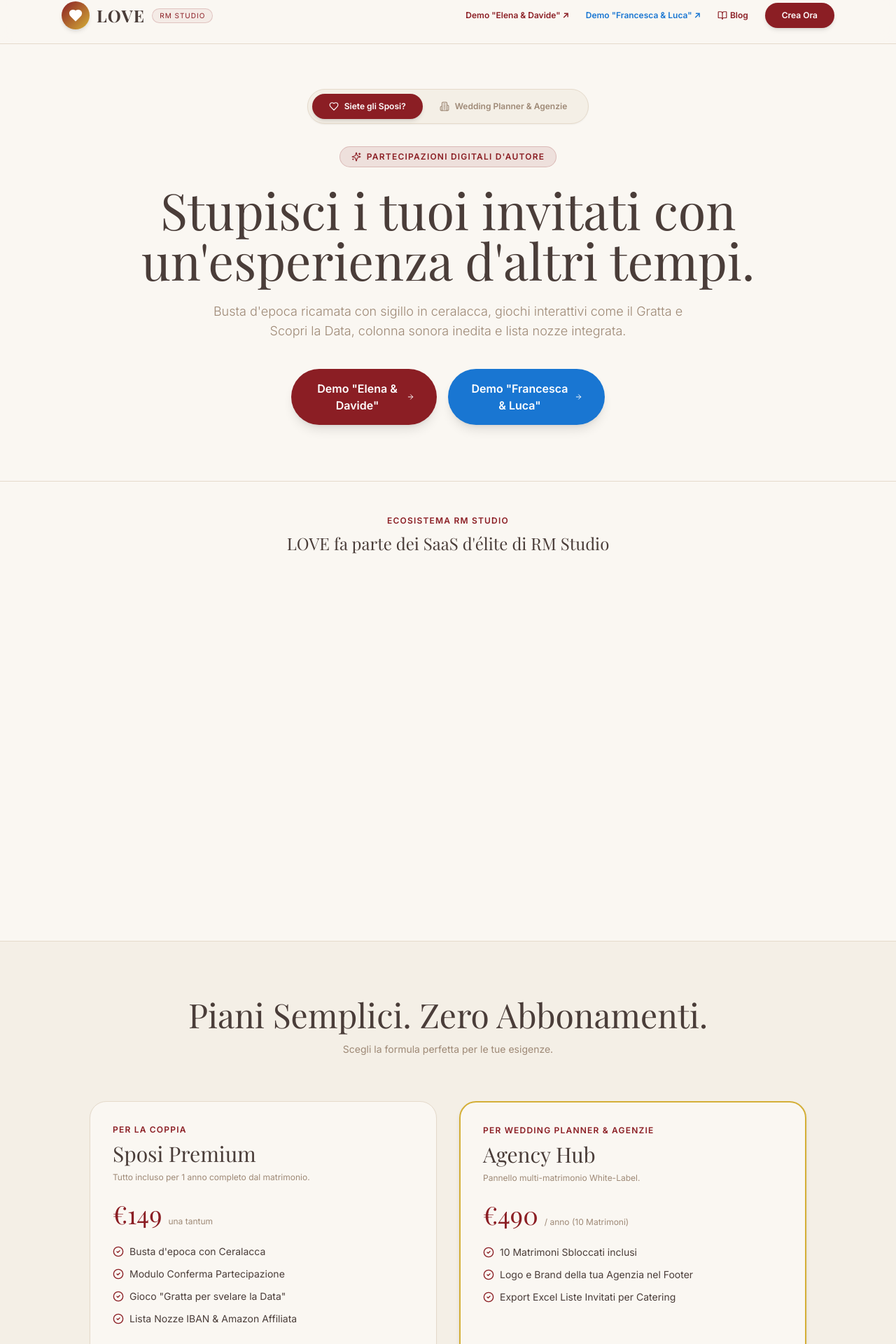
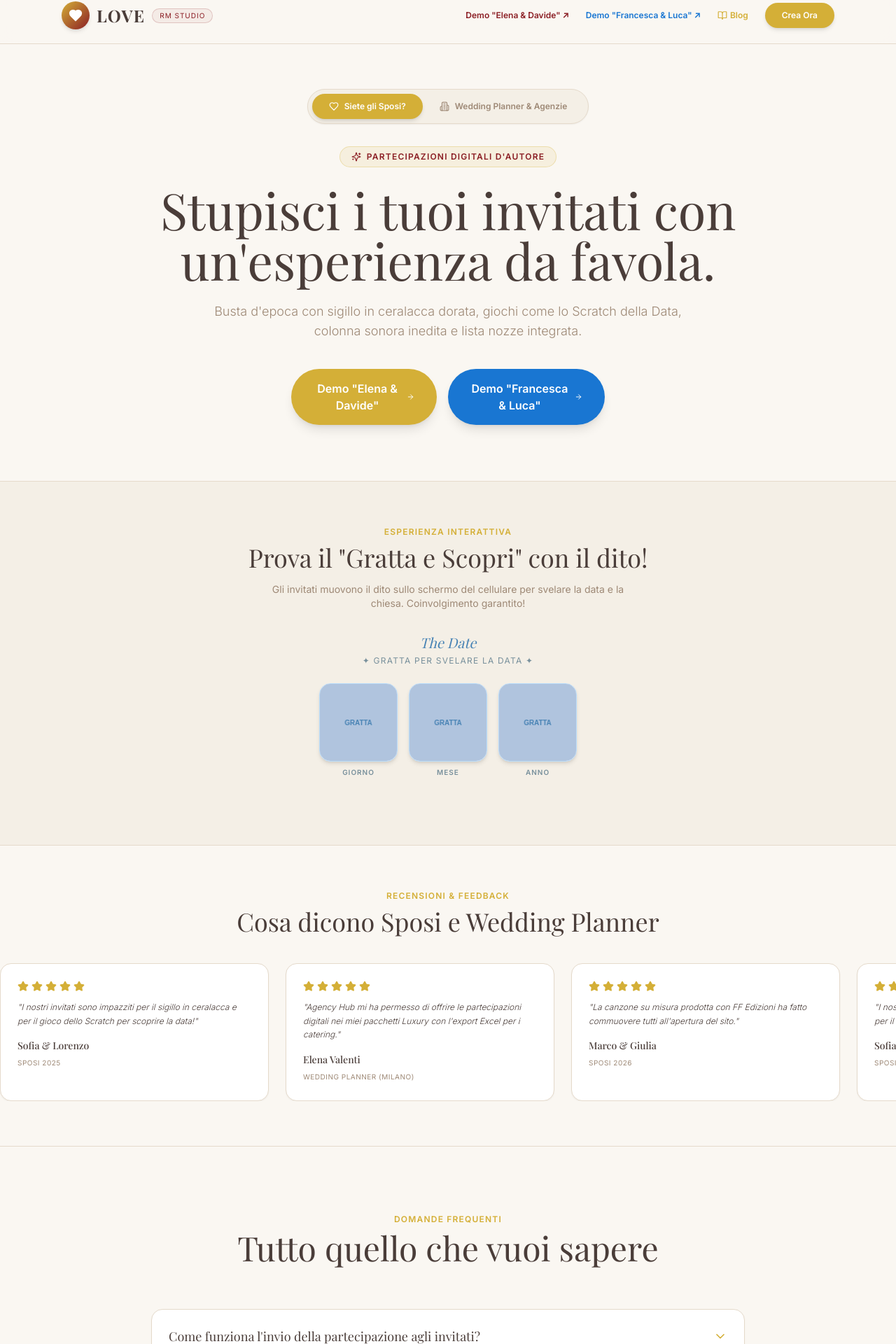
Before and after one commit to Rickym2025/love, a Next.js app: page / in a window 1280 px wide. Shown: the part 18-1938 px from the top of the page at 70% size. Built offline with nearby package versions, Linux system fonts and the light colour scheme; no server answers; a web font is replaced by a local one.

Commit message:
Update page.tsx

```diff
--- a/src/app/page.tsx
+++ b/src/app/page.tsx
@@ -28,14 +28,54 @@ export default function LandingPage() {
     setOpenFaq(openFaq === index ? null : index);
   };
 
+  const testimonials = [
+    {
+      name: 'Sofia & Lorenzo',
+      role: 'Sposi 2025',
+      text: 'I nostri invitati sono impazziti per il sigillo in ceralacca e per il gioco dello Scratch per scoprire la data!',
+      stars: 5,
+    },
+    {
+      name: 'Elena Valenti',
+      role: 'Wedding Planner (Milano)',
+      text: 'Agency Hub mi ha permesso di offrire le partecipazioni digitali nei miei pacchetti Luxury con l\'export Excel per i catering.',
+      stars: 5,
+    },
+    {
+      name: 'Marco & Giulia',
+      role: 'Sposi 2026',
+      text: 'La canzone su misura prodotta con FF Edizioni ha fatto commuovere tutti all\'apertura del sito.',
+      stars: 5,
+    },
+  ];
+
+  const faqs = [
+    {
+      q: 'Come funziona l\'invio della partecipazione agli invitati?',
+      a: 'Riceverai un link unico e personalizzato (es: love.rmstudio.app/elena-e-davide?guest=Mario+Rossi). Potrai inviarlo con un tap su WhatsApp, e-mail o tramite QR Code sulle partecipazioni fisiche.',
+    },
+    {
+      q: 'Gli invitati devono scaricare un\'applicazione?',
+      a: 'No! LOVE è una Web-App nativa ultra-veloce. Si apre dal browser di qualsiasi smartphone senza alcuna installazione.',
+    },
+    {
+      q: 'Posso esportare la lista per la location/catering?',
+      a: 'Certamente. Dalla tua Dashboard riservata potrai scaricare in ogni momento il file Excel/CSV completo con presenze, menu ed intolleranze alimentari.',
+    },
+    {
+      q: 'Come funziona la canzone personalizzata di FF Edizioni?',
+      a: 'Creiamo un brano d\'autore inedito (in collaborazione con il Maestro Fausto Fusetti, iscritto SIAE) cucito sulla vostra storia d\'amore.',
+    },
+  ];
+
   return (
-    <div className="min-h-screen bg-[#FAF7F2] text-[#4A3D39] selection:bg-[#8B1E24] selection:text-white">
+    <div className="min-h-screen bg-[#FAF7F2] text-[#4A3D39] selection:bg-[#D4AF37] selection:text-white">
 
       {/* NAVBAR */}
       <header className="border-b border-[#E5DACB] bg-[#FAF7F2]/90 backdrop-blur-md sticky top-0 z-40">
         <div className="max-w-6xl mx-auto px-6 h-20 flex items-center justify-between">
           <div className="flex items-center gap-2.5">
-            <div className="w-10 h-10 rounded-full bg-gradient-to-br from-[#8B1E24] to-[#D4AF37] flex items-center justify-center text-white shadow-md">
+            <div className="w-10 h-10 rounded-full bg-gradient-to-br from-[#D4AF37] to-[#8B1E24] flex items-center justify-center text-white shadow-md">
               <Heart className="w-5 h-5 fill-white" />
             </div>
             <span className="font-serif text-2xl font-bold tracking-wider text-[#4A3D39]">
@@ -49,13 +89,13 @@ export default function LandingPage() {
           <div className="flex items-center gap-6">
             <Link
               href="/elena-e-davide"
-              className="text-xs text-[#8B1E24] hover:text-[#6E1216] transition-colors hidden md:block font-semibold"
+              className="text-xs text-[#8B1E24] hover:underline font-bold hidden md:block"
             >
               Demo "Elena & Davide" ↗
             </Link>
             <Link
               href="/francesca-e-luca"
-              className="text-xs text-[#1976D2] hover:text-[#1565C0] transition-colors hidden md:block font-semibold"
+              className="text-xs text-[#1976D2] hover:underline font-bold hidden md:block"
             >
               Demo "Francesca & Luca" ↗
             </Link>
@@ -64,7 +104,7 @@ export default function LandingPage() {
               href="https://blogs.rmstudio.app/love/"
               target="_blank"
               rel="noopener noreferrer"
-              className="text-xs font-bold text-[#8B1E24] hover:underline flex items-center gap-1"
+              className="text-xs font-bold text-[#D4AF37] hover:underline flex items-center gap-1"
             >
               <BookOpen className="w-3.5 h-3.5" />
               <span>Blog</span>
@@ -72,7 +112,7 @@ export default function LandingPage() {
 
             <a
               href="#prezzi"
-              className="px-6 py-2.5 rounded-full bg-[#8B1E24] text-white text-xs font-bold hover:bg-[#6E1216] transition-all shadow-md active:scale-95"
+              className="px-6 py-2.5 rounded-full bg-[#D4AF37] text-white text-xs font-bold hover:bg-[#B59226] transition-all shadow-md active:scale-95"
             >
               Crea Ora
             </a>
@@ -88,7 +128,7 @@ export default function LandingPage() {
             onClick={() => setActiveTab('sposi')}
             className={`px-6 py-2.5 rounded-full text-xs font-bold transition-all flex items-center gap-2 ${
               activeTab === 'sposi'
-                ? 'bg-[#8B1E24] text-white shadow-md'
+                ? 'bg-[#D4AF37] text-white shadow-md'
                 : 'text-[#9E8976] hover:text-[#4A3D39]'
             }`}
           >
@@ -99,7 +139,7 @@ export default function LandingPage() {
             onClick={() => setActiveTab('agenzie')}
             className={`px-6 py-2.5 rounded-full text-xs font-bold transition-all flex items-center gap-2 ${
               activeTab === 'agenzie'
-                ? 'bg-[#8B1E24] text-white shadow-md'
+                ? 'bg-[#D4AF37] text-white shadow-md'
                 : 'text-[#9E8976] hover:text-[#4A3D39]'
             }`}
           >
@@ -110,20 +150,20 @@ export default function LandingPage() {
 
         {activeTab === 'sposi' ? (
           <>
-            <div className="inline-flex items-center gap-2 px-4 py-1.5 rounded-full bg-[#8B1E24]/10 border border-[#8B1E24]/20 text-[#8B1E24] text-xs tracking-widest uppercase mb-6 font-semibold">
+            <div className="inline-flex items-center gap-2 px-4 py-1.5 rounded-full bg-[#D4AF37]/10 border border-[#D4AF37]/30 text-[#8B1E24] text-xs tracking-widest uppercase mb-6 font-semibold">
               <Sparkles className="w-3.5 h-3.5" />
               Partecipazioni Digitali d'Autore
             </div>
             <h1 className="font-serif text-4xl sm:text-7xl font-normal text-[#4A3D39] leading-tight mb-6 max-w-4xl">
-              Stupisci i tuoi invitati con un'esperienza d'altri tempi.
+              Stupisci i tuoi invitati con un'esperienza da favola.
             </h1>
             <p className="text-[#9E8976] text-base sm:text-lg max-w-2xl mx-auto mb-10 leading-relaxed font-light">
-              Busta d'epoca ricamata con sigillo in ceralacca, giochi interattivi come il Gratta e Scopri la Data, colonna sonora inedita e lista nozze integrata.
+              Busta d'epoca con sigillo in ceralacca dorata, giochi come lo Scratch della Data, colonna sonora inedita e lista nozze integrata.
             </p>
           </>
         ) : (
           <>
-            <div className="inline-flex items-center gap-2 px-4 py-1.5 rounded-full bg-[#8B1E24]/10 border border-[#8B1E24]/20 text-[#8B1E24] text-xs tracking-widest uppercase mb-6 font-semibold">
+            <div className="inline-flex items-center gap-2 px-4 py-1.5 rounded-full bg-[#D4AF37]/10 border border-[#D4AF37]/30 text-[#8B1E24] text-xs tracking-widest uppercase mb-6 font-semibold">
               <Building2 className="w-3.5 h-3.5" />
               Soluzione White-Label B2B
             </div>
@@ -140,7 +180,7 @@ export default function LandingPage() {
         <div className="flex flex-col sm:flex-row items-center justify-center gap-4 w-full max-w-md">
           <Link
             href="/elena-e-davide"
-            className="w-full sm:w-auto px-8 py-4 rounded-full bg-[#8B1E24] text-white font-bold hover:bg-[#6E1216] transition-all shadow-lg flex items-center justify-center gap-2 active:scale-95"
+            className="w-full sm:w-auto px-8 py-4 rounded-full bg-[#D4AF37] text-white font-bold hover:bg-[#B59226] transition-all shadow-lg flex items-center justify-center gap-2 active:scale-95"
           >
             <span>Demo "Elena & Davide"</span>
             <ArrowRight className="w-4 h-4" />
@@ -152,6 +192,92 @@ export default function LandingPage() {
             <span>Demo "Francesca & Luca"</span>
             <ArrowRight className="w-4 h-4" />
           </Link>
+        </div>
+      </section>
+
+      {/* GAMIFICATION SHOWCASE */}
+      <section className="py-16 px-6 bg-[#F4EFE6] border-y border-[#E5DACB]">
+        <div className="max-w-4xl mx-auto text-center">
+          <span className="text-xs text-[#D4AF37] uppercase tracking-widest font-semibold mb-2 block">
+            Esperienza Interattiva
+          </span>
+          <h2 className="font-serif text-3xl sm:text-4xl text-[#4A3D39] mb-4">
+            Prova il "Gratta e Scopri" con il dito!
+          </h2>
+          <p className="text-[#9E8976] text-sm max-w-lg mx-auto mb-8">
+            Gli invitati muovono il dito sullo schermo del cellulare per svelare la data e la chiesa. Coinvolgimento garantito!
+          </p>
+
+          <ScratchCard
+            revealText="28 SETTEMBRE 2026"
+            subText="Chiesa di Pescarenico • Ore 11:00"
+          />
+        </div>
+      </section>
+
+      {/* STRISCIA SCORREVOLE COMMENTI */}
+      <section className="py-16 bg-[#FAF7F2] border-b border-[#E5DACB] overflow-hidden">
+        <div className="max-w-6xl mx-auto text-center mb-10 px-6">
+          <span className="text-xs text-[#D4AF37] uppercase tracking-widest font-semibold block mb-2">Recensioni & Feedback</span>
+          <h2 className="font-serif text-3xl sm:text-4xl text-[#4A3D39]">Cosa dicono Sposi e Wedding Planner</h2>
+        </div>
+
+        <div className="relative w-full overflow-hidden">
+          <div className="animate-marquee flex gap-6">
+            {[...testimonials, ...testimonials].map((t, idx) => (
+              <div
+                key={idx}
+                className="w-80 sm:w-96 flex-shrink-0 bg-white border border-[#E5DACB] p-6 rounded-2xl shadow-sm"
+              >
+                <div className="flex items-center gap-1 mb-3 text-[#D4AF37]">
+                  {[...Array(t.stars)].map((_, i) => (
+                    <Star key={i} className="w-4 h-4 fill-[#D4AF37] text-[#D4AF37]" />
+                  ))}
+                </div>
+                <p className="text-xs text-[#4A3D39] italic mb-4 leading-relaxed font-light">"{t.text}"</p>
+                <div>
+                  <h4 className="font-serif text-sm font-medium text-[#4A3D39]">{t.name}</h4>
+                  <span className="text-[10px] text-[#9E8976] uppercase tracking-wider">{t.role}</span>
+                </div>
+              </div>
+            ))}
+          </div>
+        </div>
+      </section>
+
+      {/* SEZIONE FAQ DETTAGLIATA */}
+      <section className="py-24 px-6 max-w-4xl mx-auto">
+        <div className="text-center mb-16">
+          <span className="text-xs text-[#D4AF37] uppercase tracking-widest font-semibold block mb-2">Domande Frequenti</span>
+          <h2 className="font-serif text-3xl sm:text-5xl text-[#4A3D39] mb-4">
+            Tutto quello che vuoi sapere
+          </h2>
+        </div>
+
+        <div className="space-y-4">
+          {faqs.map((faq, index) => (
+            <div
+              key={index}
+              className="bg-white border border-[#E5DACB] rounded-2xl overflow-hidden shadow-sm"
+            >
+              <button
+                onClick={() => toggleFaq(index)}
+                className="w-full p-6 text-left font-serif text-lg text-[#4A3D39] flex items-center justify-between gap-4 focus:outline-none"
+              >
+                <span>{faq.q}</span>
+                <ChevronDown
+                  className={`w-5 h-5 text-[#D4AF37] transition-transform duration-300 ${
+                    openFaq === index ? 'rotate-180' : ''
+                  }`}
+                />
+              </button>
+              {openFaq === index && (
+                <div className="px-6 pb-6 text-xs sm:text-sm text-[#9E8976] leading-relaxed border-t border-[#E5DACB]/50 pt-4 font-light">
+                  {faq.a}
+                </div>
+              )}
+            </div>
+          ))}
         </div>
       </section>
 
@@ -168,16 +294,13 @@ export default function LandingPage() {
         </div>
       </section>
 
-      {/* SEZIONE PREZZI */}
+      {/* PREZZI */}
       <section id="prezzi" className="py-20 px-6 bg-[#F4EFE6] border-t border-[#E5DACB]">
         <div className="max-w-5xl mx-auto">
           <div className="text-center mb-16">
             <h2 className="font-serif text-3xl sm:text-5xl text-[#4A3D39] mb-4">
               Piani Semplici. Zero Abbonamenti.
             </h2>
-            <p className="text-[#9E8976] text-sm max-w-md mx-auto">
-              Scegli la formula perfetta per le tue esigenze.
-            </p>
           </div>
 
           <div className="grid md:grid-cols-2 gap-8 items-stretch">
@@ -188,16 +311,15 @@ export default function LandingPage() {
                   Per la Coppia
                 </span>
                 <h3 className="font-serif text-3xl text-[#4A3D39] mb-2">Sposi Premium</h3>
-                <p className="text-[#9E8976] text-xs mb-6">Tutto incluso per 1 anno completo dal matrimonio.</p>
                 <div className="text-4xl font-serif text-[#8B1E24] mb-6">
                   €149 <span className="text-xs text-[#9E8976] font-sans font-normal">una tantum</span>
                 </div>
 
                 <ul className="space-y-3 text-sm text-[#4A3D39] mb-8">
-                  <li className="flex items-center gap-2"><CheckCircle2 className="w-4 h-4 text-[#8B1E24]" /> Busta d'epoca con Ceralacca</li>
-                  <li className="flex items-center gap-2"><CheckCircle2 className="w-4 h-4 text-[#8B1E24]" /> Modulo Conferma Partecipazione</li>
-                  <li className="flex items-center gap-2"><CheckCircle2 className="w-4 h-4 text-[#8B1E24]" /> Gioco "Gratta per svelare la Data"</li>
-                  <li className="flex items-center gap-2"><CheckCircle2 className="w-4 h-4 text-[#8B1E24]" /> Lista Nozze IBAN & Amazon Affiliata</li>
+                  <li className="flex items-center gap-2"><CheckCircle2 className="w-4 h-4 text-[#D4AF37]" /> Busta d'epoca con Ceralacca</li>
+                  <li className="flex items-center gap-2"><CheckCircle2 className="w-4 h-4 text-[#D4AF37]" /> Modulo Conferma Partecipazione</li>
+                  <li className="flex items-center gap-2"><CheckCircle2 className="w-4 h-4 text-[#D4AF37]" /> Gioco "Gratta per svelare la Data"</li>
+                  <li className="flex items-center gap-2"><CheckCircle2 className="w-4 h-4 text-[#D4AF37]" /> Lista Nozze IBAN & Amazon Affiliata</li>
                 </ul>
               </div>
 
@@ -205,7 +327,7 @@ export default function LandingPage() {
                 href="https://wa.me/3904251675950?text=Ciao%20RM%20Studio,%20vorrei%20informazioni%20per%20creare%20il%20sito%20Love%20per%20il%20mio%20matrimonio!"
                 target="_blank"
                 rel="noopener noreferrer"
-                className="w-full py-3.5 rounded-xl bg-[#8B1E24] text-white font-bold text-center hover:bg-[#6E1216] transition-all shadow-md uppercase tracking-wider text-xs"
+                className="w-full py-3.5 rounded-xl bg-[#D4AF37] text-white font-bold text-center hover:bg-[#B59226] transition-all shadow-md uppercase tracking-wider text-xs"
               >
                 Attiva per il tuo Matrimonio
               </a>
@@ -217,15 +339,14 @@ export default function LandingPage() {
                   Per Wedding Planner & Agenzie
                 </span>
                 <h3 className="font-serif text-3xl text-[#4A3D39] mb-2">Agency Hub</h3>
-                <p className="text-[#9E8976] text-xs mb-6">Pannello multi-matrimonio White-Label.</p>
                 <div className="text-4xl font-serif text-[#8B1E24] mb-6">
                   €490 <span className="text-xs text-[#9E8976] font-sans font-normal">/ anno (10 Matrimoni)</span>
                 </div>
 
                 <ul className="space-y-3 text-sm text-[#4A3D39] mb-8">
-                  <li className="flex items-center gap-2"><CheckCircle2 className="w-4 h-4 text-[#8B1E24]" /> 10 Matrimoni Sbloccati inclusi</li>
-                  <li className="flex items-center gap-2"><CheckCircle2 className="w-4 h-4 text-[#8B1E24]" /> Logo e Brand della tua Agenzia nel Footer</li>
-                  <li className="flex items-center gap-2"><CheckCircle2 className="w-4 h-4 text-[#8B1E24]" /> Export Excel Liste Invitati per Catering</li>
+                  <li className="flex items-center gap-2"><CheckCircle2 className="w-4 h-4 text-[#D4AF37]" /> 10 Matrimoni Sbloccati inclusi</li>
+                  <li className="flex items-center gap-2"><CheckCircle2 className="w-4 h-4 text-[#D4AF37]" /> Logo della tua Agenzia nel Footer</li>
+                  <li className="flex items-center gap-2"><CheckCircle2 className="w-4 h-4 text-[#D4AF37]" /> Export Excel Liste Invitati per Catering</li>
                 </ul>
               </div>
 
@@ -233,7 +354,7 @@ export default function LandingPage() {
                 href="https://wa.me/3904251675950?text=Ciao%20RM%20Studio,%20sono%20un'agenzia/wedding%20planner%20e%20vorrei%20maggiori%20informazioni%20sul%20piano%20Agency%20Hub%20per%20Love!"
                 target="_blank"
                 rel="noopener noreferrer"
-                className="w-full py-3.5 rounded-xl bg-[#8B1E24] text-white font-bold text-center hover:bg-[#6E1216] transition-all shadow-md uppercase tracking-wider text-xs"
+                className="w-full py-3.5 rounded-xl bg-[#D4AF37] text-white font-bold text-center hover:bg-[#B59226] transition-all shadow-md uppercase tracking-wider text-xs"
               >
                 Richiedi Licenza Agenzia
               </a>
```
